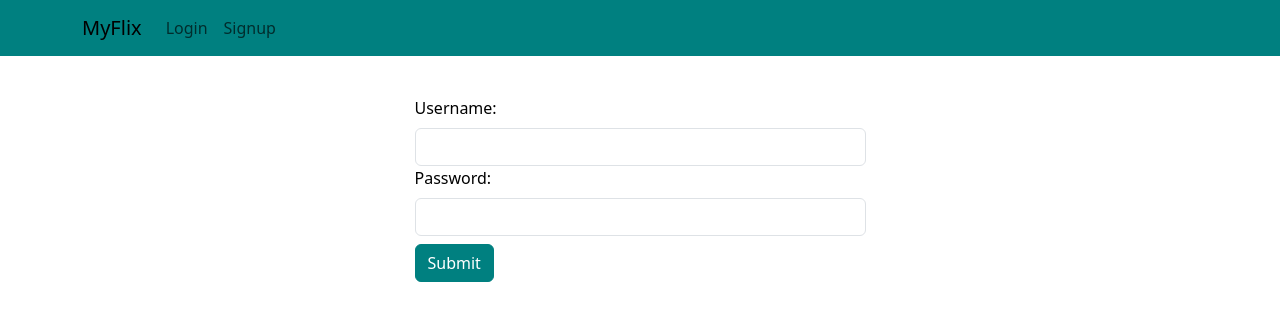
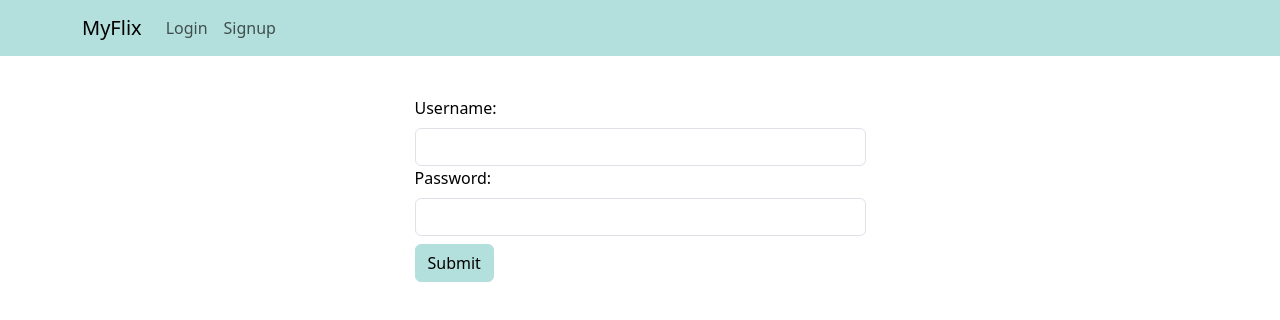
Before and after one commit to Luisa-Inc/myFlix_client, a React (Vite) app: page /login in a window 1280 px wide. Shown: the top 320 px of the page. Built offline with nearby package versions, Linux system fonts and the light colour scheme.

Commit message:
update styles

```diff
--- a/src/components/navigation-bar/navigation-bar.jsx
+++ b/src/components/navigation-bar/navigation-bar.jsx
@@ -3,7 +3,7 @@ import { Link } from "react-router-dom";
 
 export const NavigationBar = ({ user, onLoggedOut }) => {
   return (
-    <Navbar bg="primary" expand="lg" fixed="top" text="secondary">
+    <Navbar bg="primary" expand="lg" fixed="top">
       <Container>
         <Navbar.Brand as={Link} to="/">
           MyFlix
--- a/src/index.scss
+++ b/src/index.scss
@@ -1,5 +1,4 @@
-$primary: teal;
-$secondary: white;
+$primary: #b3e0dc;
 $body-bg: white;
 $body-color: black;
 
```
Also changed, not shown: src/components/navigation-bar/navigation-bar.scss (added).
